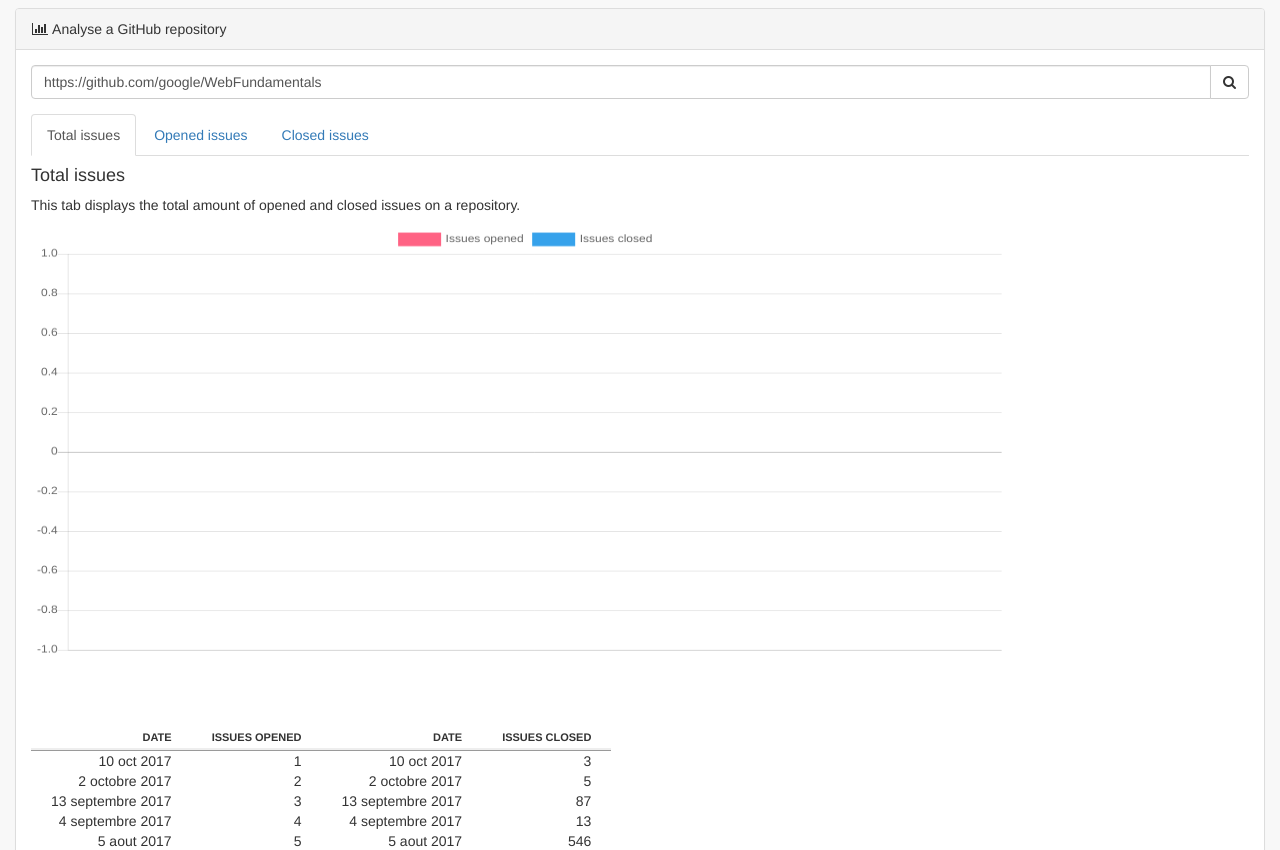
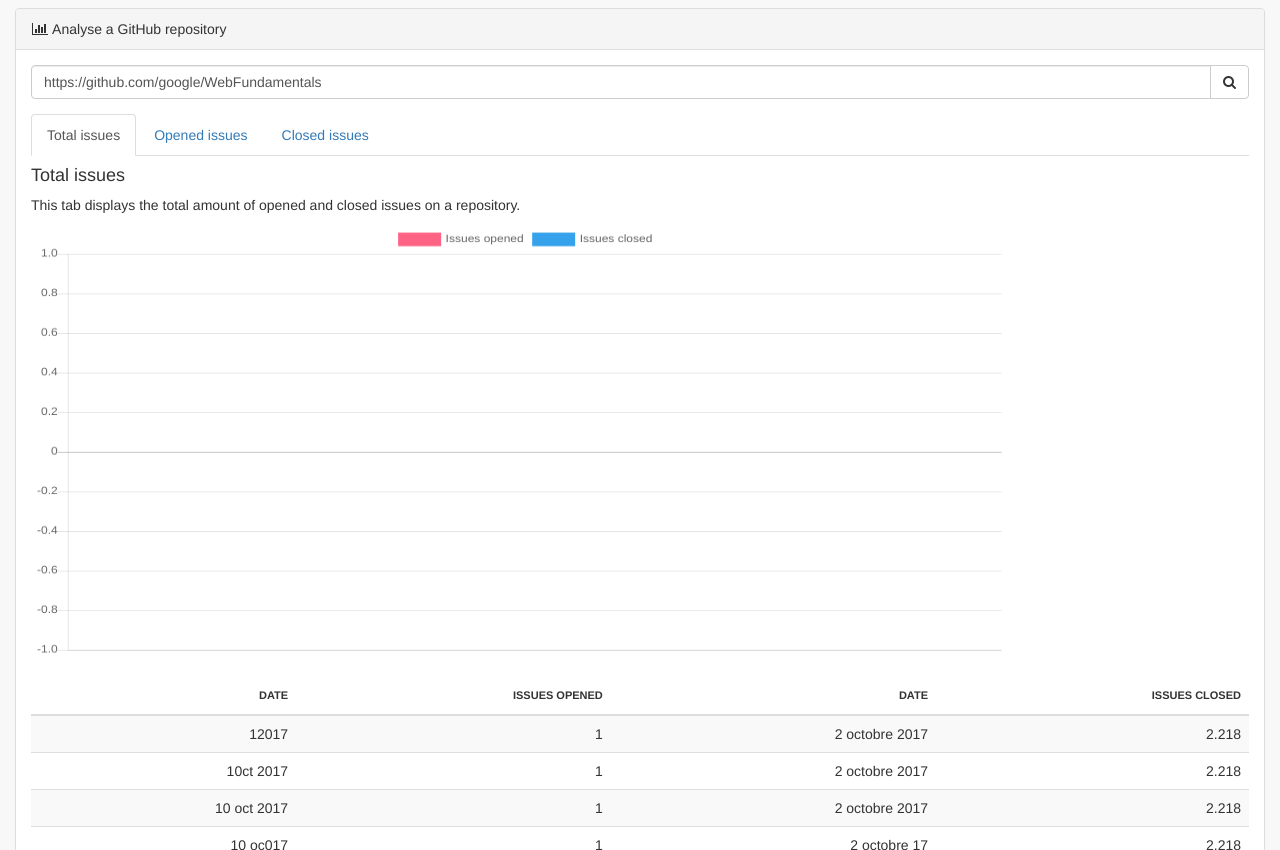
Before and after one commit to heig-vd-tweb2017/client, a website: page src/index.html in a window 1280 px wide. Shown: the part 102-952 px from the top of the page. Drawn offline with nearby package versions, Linux system fonts and the light colour scheme.

Commit message:
Updated Table class

```diff
--- a/src/index.html
+++ b/src/index.html
@@ -62,19 +62,19 @@
                                 <h4>Total issues</h4>
                                 <p>This tab displays the total amount of opened and closed issues on a repository.</p>
                                 <canvas class="canvasStyle" id="total-issues-chart"></canvas>
-                                <div class="divTable" id="total-issues-table" ></div>
+                                <div id="total-issues-table" ></div>
                             </div>
                             <div class="tab-pane fade" id="opened-issues">
                                 <h4>Opened issues</h4>
                                 <p>This tab displays the total amount of opened issues on a repository by user.</p>
                                 <canvas class="canvasStyle" id="opened-issues-chart"></canvas>
-                                <div class="divTable" id="opened-issues-table"></div>
+                                <div id="opened-issues-table"></div>
                             </div>
                             <div class="tab-pane fade" id="closed-issues">
                                 <h4>Closed issues</h4>
                                 <p>This tab displays the total amount of closed issues on a repository by user.</p>
                                 <canvas class="canvasStyle" id="closed-issues-chart"></canvas>
-                                <div class="divTable" id="closed-issues-table"></div>
+                                <div id="closed-issues-table"></div>
                             </div>
                         </div>
                     </div>
@@ -137,18 +137,15 @@
     <!-- Chart.js -->
     <script src="js/Chart.min.js"></script>
 
-    <!-- Temp - to delete -->
-    <script src="https://cdnjs.cloudflare.com/ajax/libs/moment.js/2.13.0/moment.min.js"></script>
-
     <!-- Custom charts -->
     <script src="js/custom-charts.js"></script>
+
+    <!-- Custom tables-->
+    <script src="js/custom-tables.js"></script>
 
     <!-- Custom Theme JavaScript -->
     <script src="js/custom.js"></script>
 
-    <!-- Custom Table-->
-    <script src="js/custom-table.js"></script>
-
 </body>
 
 </html>
--- a/src/js/custom-table.js
+++ /dev/null
@@ -1,68 +0,0 @@
-class tableHtml {
-  constructor(titleData, data, id) {
-    this.titleData = titleData;
-    this.data = data;
-    this.id = id;
-    this.myTable = '';
-    this.build();
-  }
-
-  setData(data) {
-    this.data = data;
-    this.build();
-  }
-
-  build() {
-    this.title = '';
-    // Construction des titres
-    for (let i = 0; i < this.titleData.length; i++) {
-      this.title += `<th>${this.titleData[i]}</th>`;
-    }
-
-    // Construction de la table et ajout des titres
-    this.myTable = `<table>${this.title}`;
-
-    // Constructions des lignes
-    for (let i = 0; i < this.data[0].length; i++) {
-      this.myTable += '<tr>';
-      for (let j = 0; j < this.data.length; j++) {
-        this.myTable += `<td>${this.data[j][i]}</td>`;
-      }
-      this.myTable += '</tr>';
-    }
-    // Construction fin de tableau
-    this.myTable += '</table>';
-    // Injecte le tableau
-    document.getElementById(this.id).innerHTML = this.myTable;
-  }
-}
-
-// Test jeux de données fictifs
-const totalTitle = ['Date', 'Issues Opened', 'Date', 'Issues Closed'];
-const myArray = new Array(4, 3);
-myArray[0] = ['10 oct 2017', '2 octobre 2017', '13 septembre 2017', '4 septembre 2017', '5 aout 2017', '16 juillet 2017', '12 juillet 2017', '8 juillet 2017'];
-myArray[1] = [1, 2.218, 33, 114, 5, 33, 114, 5];
-myArray[2] = ['10 oct 2017', '2 octobre 2017', '13 septembre 2017', '4 septembre 2017', '5 aout 2017', '16 juillet 2017', '12 juillet 2017', '8 juillet 2017'];
-myArray[3] = [1, 2.218, 33, 114, 5, 33, 114, 5];
-const tableTotal = new tableHtml(totalTitle, myArray, 'total-issues-table');
-
-const openedTitle = ['Position', 'Name', 'Issues Oppened'];
-const openedArray = new Array(3, 3);
-openedArray[0] = [1, 2, 3, 4, 5, 6, 7, 8, 9, 10];
-openedArray[1] = ['Jean', 'Pierre', 'Loanne', 'Julie', 'Marc', 'Jack', 'Lucie', 'Pascal', 'Josh', 'Marie'];
-openedArray[2] = [85, 70, 65, 50, 46, 35, 24, 20, 19, 5];
-const tableOpened = new tableHtml(openedTitle, openedArray, 'opened-issues-table');
-
-const closedTitle = ['Position', 'Name', 'Issues Closed'];
-const closedArray = new Array(3, 3);
-closedArray[0] = [1, 2, 3, 4, 5, 6, 7, 8, 9, 10];
-closedArray[1] = ['Jean', 'Pierre', 'Loanne', 'Julie', 'Marc', 'Jack', 'Lucie', 'Pascal', 'Josh', 'Marie'];
-closedArray[2] = [85, 70, 65, 50, 46, 35, 24, 20, 19, 5];
-const tableClosed = new tableHtml(closedTitle, closedArray, 'closed-issues-table');
-
-const testUpdate = new Array(4, 3);
-testUpdate[0] = ['10 oct 2017', '2 octobre 2017', '13 septembre 2017', '4 septembre 2017', '5 aout 2017', '16 juillet 2017', '12 juillet 2017', '8 juillet 2017'];
-testUpdate[1] = [1, 2, 3, 4, 5, 6, 7, 8];
-testUpdate[2] = ['10 oct 2017', '2 octobre 2017', '13 septembre 2017', '4 septembre 2017', '5 aout 2017', '16 juillet 2017', '12 juillet 2017', '8 juillet 2017'];
-testUpdate[3] = [3, 5, 87, 13, 546, 2, 62, 91];
-tableTotal.setData(testUpdate);
--- /dev/null
+++ b/src/js/custom-tables.js
@@ -0,0 +1,65 @@
+class Table {
+  /**
+   * The constructor.
+   * @param {string} divId TheID of the div where the table will appear.
+   * @param {array} columns The table's columns.
+   * @param {array} rows The table's rows.
+   */
+  constructor(divId, columns, rows) {
+    this.div = document.getElementById(divId);
+
+    let table = '';
+
+    table += '<div class="table-responsive">';
+    table += '  <table class="table table-striped table-hover">';
+    table += '    <thead>';
+    table += '      <tr>';
+
+    columns.forEach((column) => {
+      table += `            <th>${column}</th>`;
+    });
+
+    table += '      </tr>';
+    table += '    </thead>';
+    table += '    <tbody>';
+
+    // Body will come here later
+
+    table += '    </tbody>';
+    table += '  </table>';
+    table += '</div>';
+
+    // Insert the table in the div
+    this.div.innerHTML = table;
+
+    this.setBody(rows);
+  }
+
+  /**
+   * Set the table's body with the rows.
+   * @param {array} rows The new table's column.
+   */
+  setBody(rows) {
+    const tableBody = this.div.getElementsByTagName('tbody')[0];
+
+    // Reset the rows
+    tableBody.innerHTML = '';
+
+    let body = '';
+
+    // Generate the table's rows
+    rows.forEach((row) => {
+      body += '      <tr>';
+
+      // Generate the row's cells
+      row.forEach((cell) => {
+        body += `            <td>${cell}</td>`;
+      });
+
+      body += '      </tr>';
+    });
+
+    // Insert the body in the table
+    tableBody.innerHTML = body;
+  }
+}
--- a/src/js/custom.js
+++ b/src/js/custom.js
@@ -67,4 +67,24 @@ $(() => {
         openedIssuesGraph.update(usersLabels, usersData);
       });
   });
+
+  // Test jeux de données fictifs
+  const cols = ['Date', 'Issues Opened', 'Date', 'Issues Closed'];
+
+  const rows = [];
+  rows[0] = ['10 oct 2017', 1, '2 octobre 2017', 2.218];
+  rows[1] = ['10 oct 2017', 1, '2 octobre 2017', 2.218];
+  rows[2] = ['10 oct 2017', 1, '2 octobre 2017', 2.218];
+  rows[3] = ['10 oct 2017', 1, '2 octobre 2017', 2.218];
+  rows[4] = ['10 oct 2017', 1, '2 octobre 2017', 2.218];
+
+  const tableTotal = new Table('total-issues-table', cols, rows);
+
+  rows[0] = ['12017', 1, '2 octobre 2017', 2.218];
+  rows[1] = ['10ct 2017', 1, '2 octobre 2017', 2.218];
+  rows[2] = ['10 oct 2017', 1, '2 octobre 2017', 2.218];
+  rows[3] = ['10 oc017', 1, '2 octobre 17', 2.218];
+  rows[4] = ['10 t 2017', 1, '2 octobre 2017', 2.218];
+
+  tableTotal.setBody(rows);
 });
```
Also changed, not shown: src/js/custom-charts.js (+20 -0 lines).
